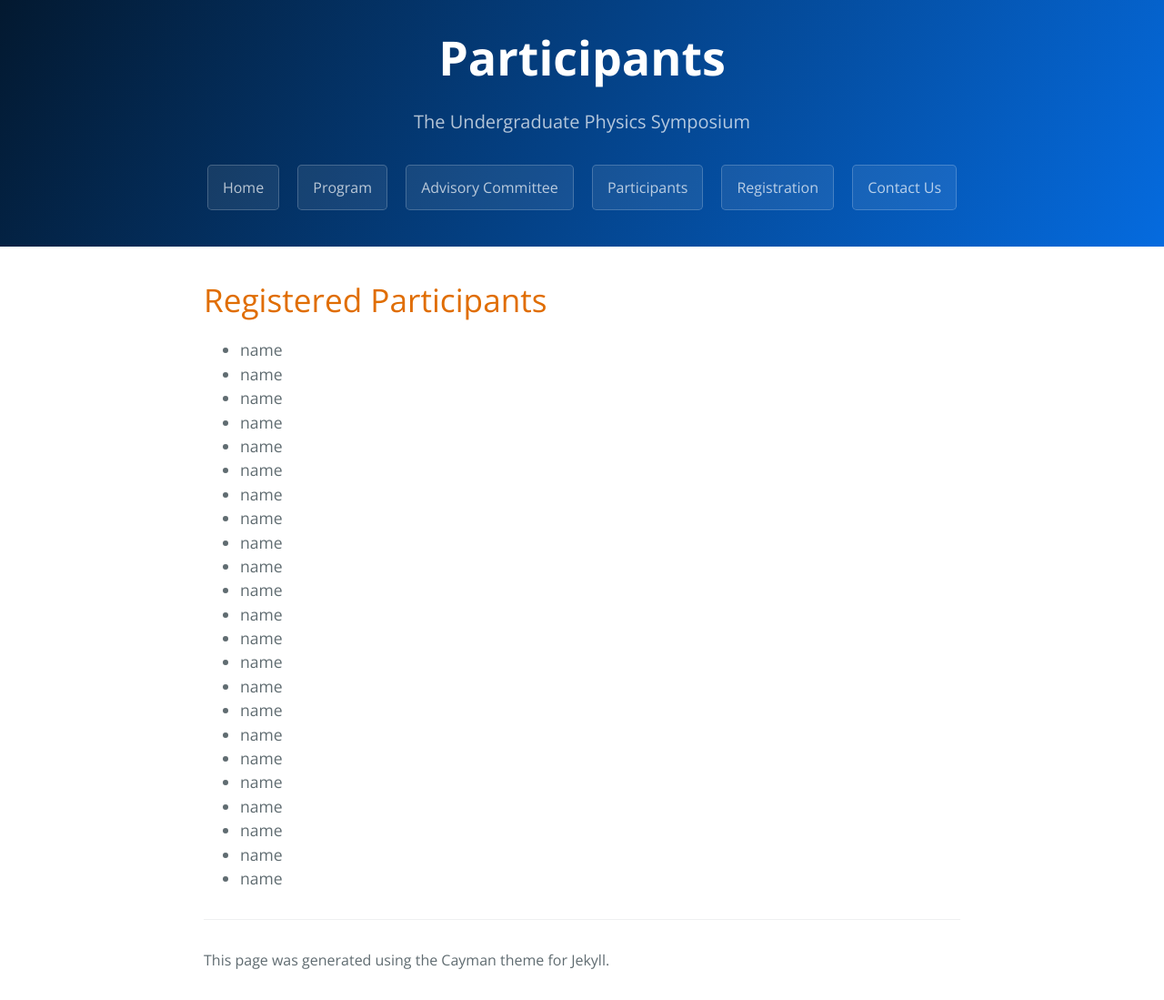
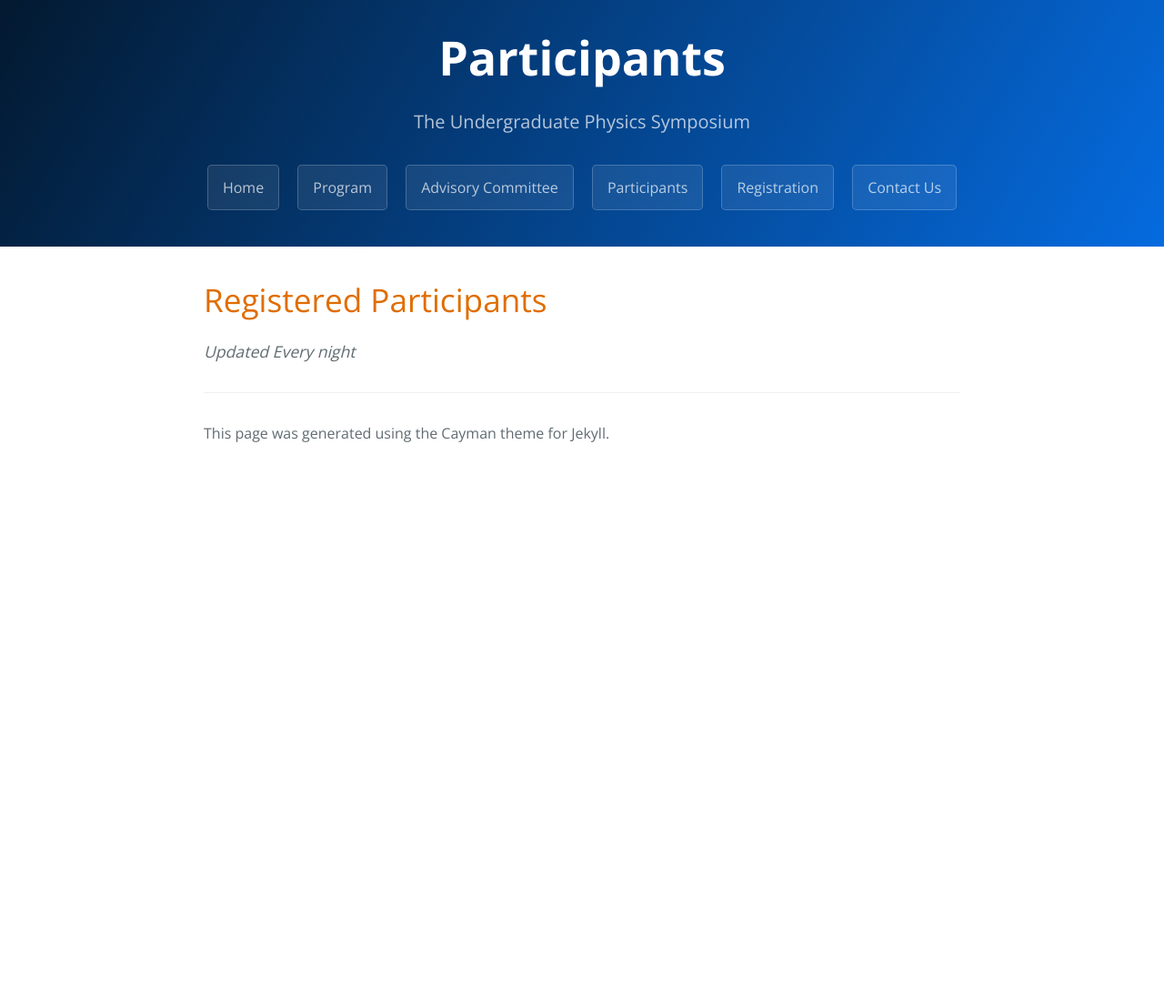
Before and after one commit to IISERM/ugsymposium, a Jekyll site: the page built from registered.md, in a window 1280 px wide. Shown: the whole page at 91% size. Built offline with Jekyll 4.4.1, drawn with Linux system fonts in a browser that asks for light colours; our own code applies the rules of GitHub Pages for plain Markdown files; after the commit the page ends 900 px from its top, so only the background shows below that.

Commit message:
Update registered.md

```diff
--- a/registered.md
+++ b/registered.md
@@ -4,26 +4,4 @@
 ---
 # Registered Participants
 
-- name
-- name
-- name
-- name
-- name
-- name
-- name
-- name
-- name
-- name
-- name
-- name
-- name
-- name
-- name
-- name
-- name
-- name
-- name
-- name
-- name
-- name
-- name
+_Updated Every night_
```
